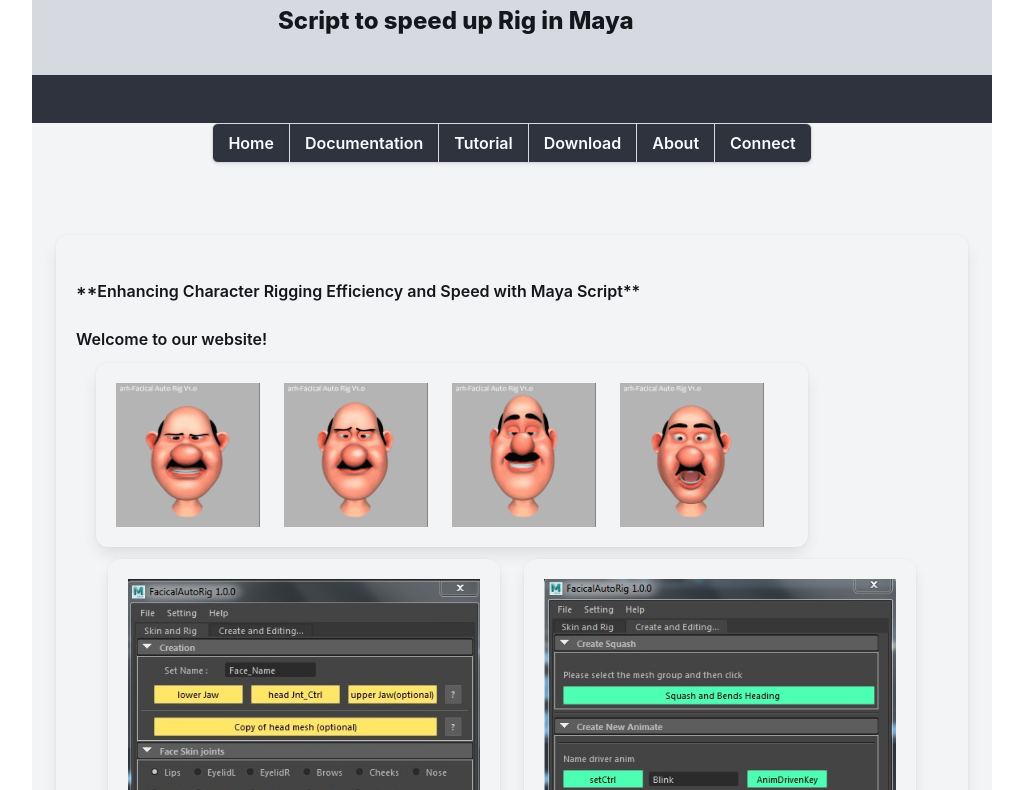
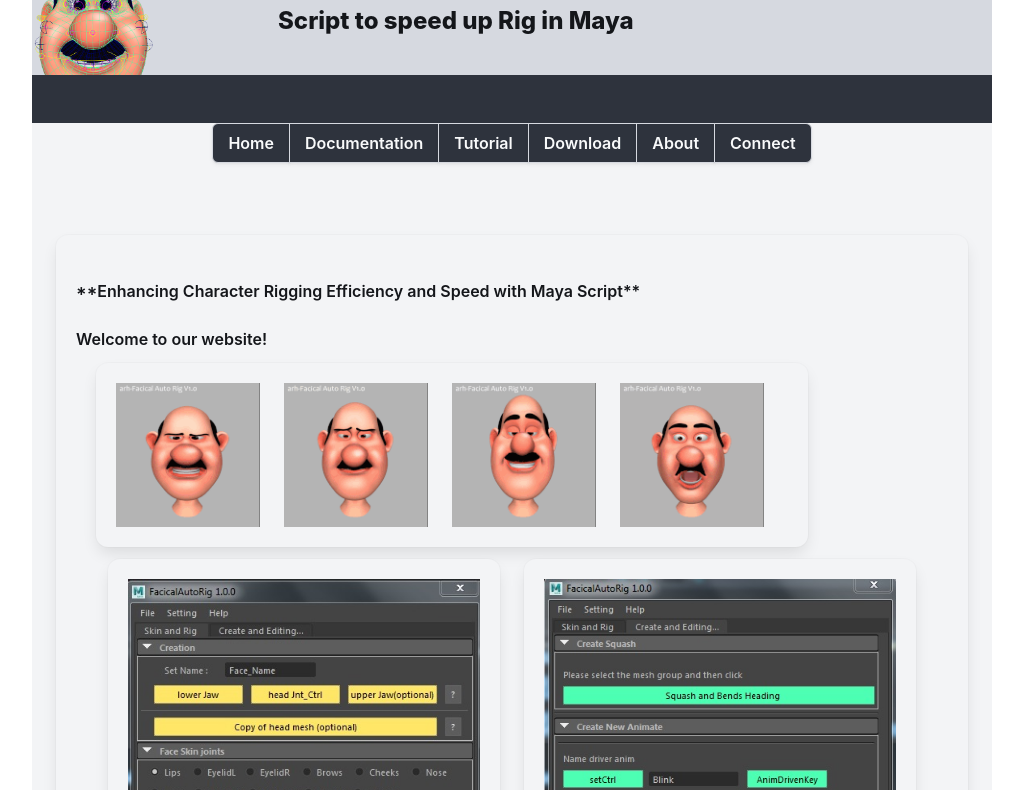
Before and after one commit to rigger-speed/face, a plain HTML site: page index.html in a window 1280 px wide. Shown: the part 77-867 px from the top of the page, without its empty margins (128-1151 px from the left). Drawn offline with Linux system fonts and the light colour scheme.

Commit message:
Update index.html

```diff
--- a/index.html
+++ b/index.html
@@ -23,7 +23,7 @@
       <div class="columns">
         <div class="column is-one-quarter">
           <figure class="image is-128x128">
-            <img src="your-image.jpg" alt="تصویر هدر">
+            <img src="img/head-2.png" alt="تصویر هدر">
           </figure>
         </div>
         <div class="column">
```
